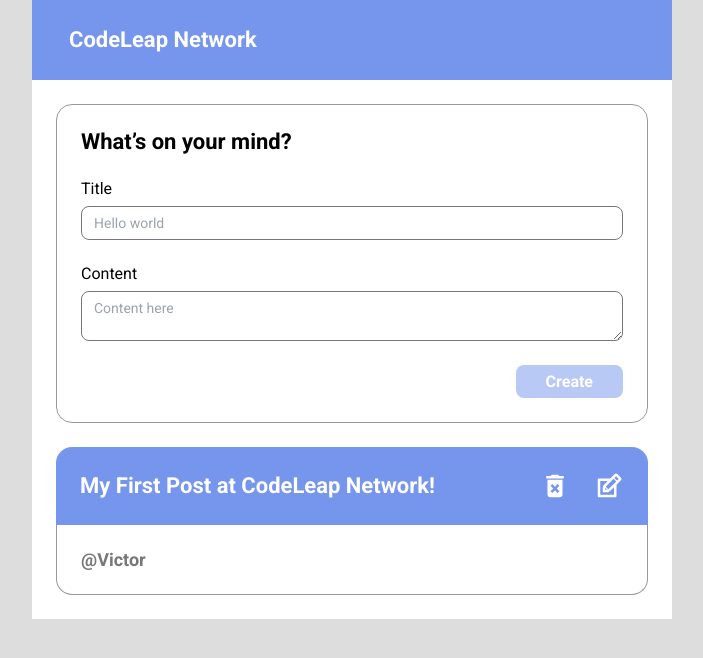
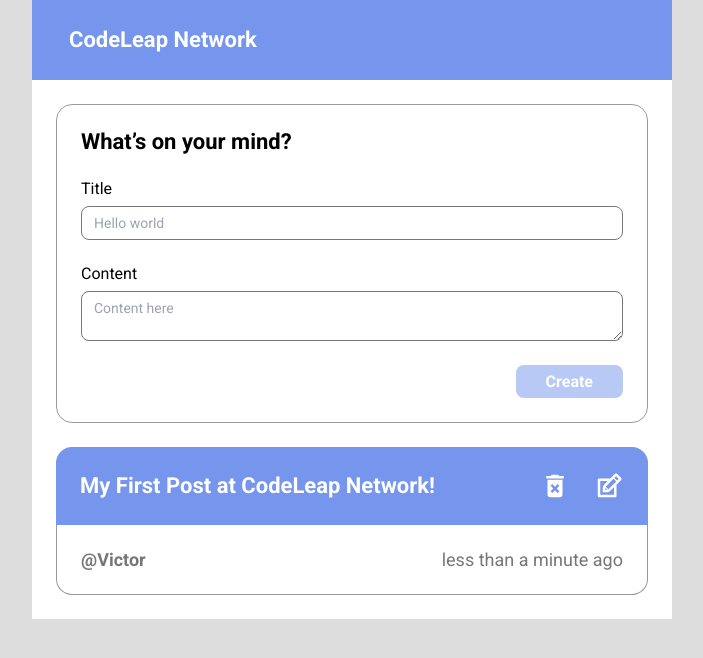
Before and after one commit to michelwene/code-leap, a Next.js app: page /blog in a window 1280 px wide. Shown: the top 658 px of the page, without its empty margins (288-991 px from the left). Built offline with nearby package versions, Linux system fonts and the light colour scheme.

Commit message:
feat: CardContentInfo

```diff
--- a/components/CardPost/CardContent/CardContentInfo.tsx
+++ b/components/CardPost/CardContent/CardContentInfo.tsx
@@ -1,14 +1,23 @@
+import { memo } from "react";
+import { formatDistance } from "date-fns";
 interface CardContentInfoProps {
   username: string;
   date: Date;
 }
 
-export function CardContentInfo({ username, date }: CardContentInfoProps) {
+function CardContentInfo({ username, date }: CardContentInfoProps) {
+  const time = formatDistance(date, new Date(), { addSuffix: true });
+  console.log(time);
   return (
     <div className="flex items-center justify-between">
       <p className="font-bold text-lg leading-[21px] text-[#777777]">
         {username}
       </p>
+      <p className="font-normal text-lg leading-[21px] text-[#777777]">
+        {time}
+      </p>
     </div>
   );
 }
+
+export default memo(CardContentInfo);
--- a/components/CardPost/index.tsx
+++ b/components/CardPost/index.tsx
@@ -1,6 +1,6 @@
 import { Post } from "@/types/Post";
 import { CardHeader } from "./CardHeader";
-import { CardContentInfo } from "./CardContent/CardContentInfo";
+import CardContentInfo from "./CardContent/CardContentInfo";
 
 interface CardProps {
   post: Post;
```
